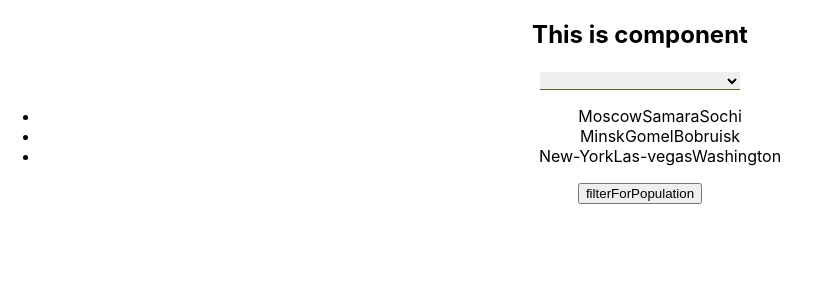
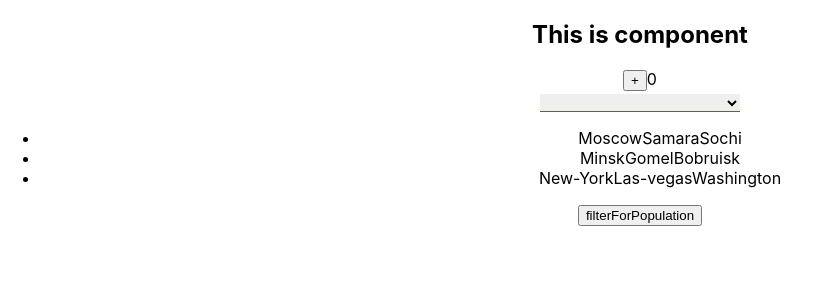
Before and after one commit to AlexeyKrop/react-kabsda-lesson, a React (Create React App) app: page / in a window 1280 px wide. Shown: the top 300 px of the page, without its empty margins (0-820 px from the left). Built offline with nearby package versions, Linux system fonts and the light colour scheme.

Commit message:
add countFunc

```diff
--- a/src/App.tsx
+++ b/src/App.tsx
@@ -32,6 +32,11 @@
   const changeFilter = () => {
     setCountry(country.filter(c => c.population > 5000000))
   }
+  let [count, setCount] = useState(0)
+  const plusCountHandler = () => {
+    setCount(count = count + 1)
+  }
+  console.log('APPRender')
   return (
     <div className="App">
       <h2>This is component</h2>
@@ -42,6 +47,8 @@
       {/*<Accordion titleValue='---User---' collapsed={false}/>*/}
       {/*<UnControlAccordion titleValue={'Menu'} />*/}
       {/*<Select user={user}/>*/}
+      <button onClick={plusCountHandler}>+</button>
+      {count}
       <Select/>
       <UseMemoTest country={country} changeFilter={changeFilter}/>
     </div>
--- a/src/Components/UseMemoTest/UseMemoTest.tsx
+++ b/src/Components/UseMemoTest/UseMemoTest.tsx
@@ -6,6 +6,7 @@
   changeFilter: () => void
 }
 export const UseMemoTest = (props: useMemoPropsType) => {
+  console.log('countryRender')
   const changeFilterHandler = () => {
     props.changeFilter()
   }
```
